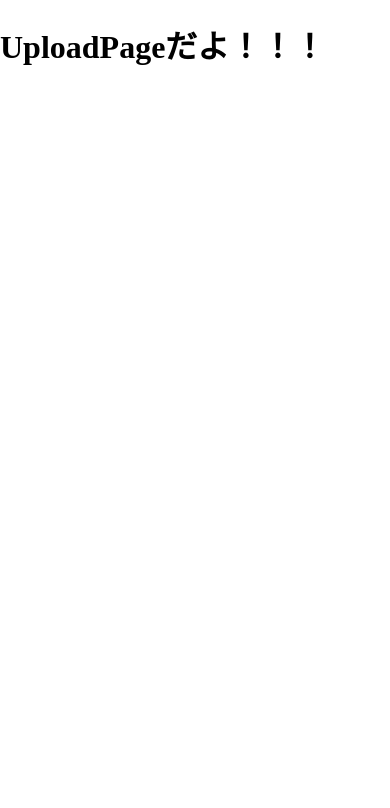
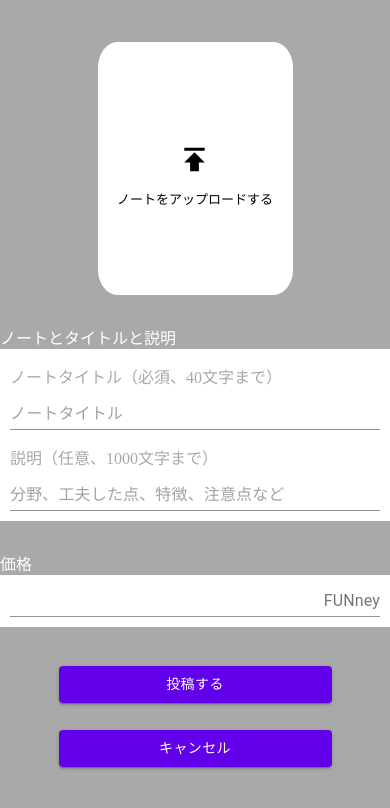
Before and after one commit to ICT-FUNney/finds, a React (Create React App) app in the folder client/finds_client/: page /UploadPage in a window 390 px wide. Shown: the top 808 px of the page. Built offline with nearby package versions, Linux system fonts and the light colour scheme.

Commit message:
[add]mobileでのレイアウト表示完了

```diff
--- a/client/finds_client/src/components/UploadPage.js
+++ b/client/finds_client/src/components/UploadPage.js
@@ -1,12 +1,89 @@
 import React, { useState } from 'react';
 import { withRouter } from 'react-router';
-import '../styles/login.css';
+import Box from '@material-ui/core/Box';
+import {
+    makeStyles,
+    withStyles
+} from '@material-ui/core/styles';
+import Button from '@material-ui/core/Button';
+import { IconButton } from '@material-ui/core';
+import Publish from '@material-ui/icons/Publish';
+import Input from '@material-ui/core/Input';
+import InputAdornment from '@material-ui/core/InputAdornment';
+import { deepPurple } from '@material-ui/core/colors';
+import '../styles/uploadPage.css';
+const darkViolet = deepPurple['A700'];
+
+const useStyles = makeStyles(theme => ({
+    upload_icon_margin: {
+        display: "block",
+        margin: "0 auto"
+    },
+    upload_icon: {
+        color: "black",
+        fontSize: "35px",
+    },
+    upload_input: {
+        marginTop: "10px"
+    },
+    upload_button_bottom: {
+        marginTop: "10%"
+    }
+}));
+
+const ColorButton = withStyles(theme => ({
+    root: {
+        color: theme.palette.getContrastText(darkViolet),
+        backgroundColor: darkViolet,
+        '&:hover': {
+            backgroundColor: darkViolet,
+        },
+    },
+}))(Button);
 
 const UploadPage = props => {
+    const classes = useStyles();
     return (
-        <div>
-            <h1>UploadPageだよ！！！</h1>
-        </div>
+        <div className="upload_reset">
+            <div className="upload_margin"></div>
+            <Box borderRadius="10%" className="upload_box">
+                <div className="upload_inner">
+                    <IconButton className={classes.upload_icon_margin}>
+                        <Publish className={classes.upload_icon} />
+                    </IconButton>
+                    <p className="upload_icon_bottom">ノートをアップロードする</p>
+                </div>
+            </Box>
+            <p className="white_text">ノートとタイトルと説明</p>
+            <Box className="sentence_box">
+                <p className="grey_text">ノートタイトル（必須、40文字まで）</p>
+                <Input fullWidth placeholder="ノートタイトル" inputProps={{ 'aria-label': 'description' }} className={classes.upload_input} />
+                <p className="grey_text">説明（任意、1000文字まで）</p>
+                <Input fullWidth placeholder="分野、工夫した点、特徴、注意点など" inputProps={{ 'aria-label': 'description' }} className={classes.upload_input} />
+            </Box>
+            <p className="white_text">価格</p>
+            <Box className="sentence_box">
+                <Input
+                    type="number"
+                    fullWidth
+                    endAdornment={<InputAdornment position="end">FUNney</InputAdornment>}
+                    className="input_number"
+                />
+            </Box>
+            <div className="upload_button_inner">
+                <ColorButton
+                    variant="contained"
+                >
+                    投稿する
+                </ColorButton>
+                <ColorButton
+                    variant="contained"
+                    className={classes.upload_button_bottom}
+                >
+                    キャンセル
+                </ColorButton>
+            </div>
+        </div >
     )
 }
 export default withRouter(UploadPage)
--- a/client/finds_client/src/styles/myPage.css
+++ b/client/finds_client/src/styles/myPage.css
@@ -1,6 +1,6 @@
 .inner {
-  width: 40%;
-  margin: 5% auto;
+  width: 50%;
+  margin: 10% auto 0 auto;
   text-align: center;
 }
 
@@ -9,9 +9,9 @@
   padding-bottom: 10%;
 }
 
-.material-icons{
-width: 60px;
-height:60px;
+.material-icons {
+  width: 60px;
+  height: 60px;
 }
 
 .text_inner {
--- /dev/null
+++ b/client/finds_client/src/styles/uploadPage.css
@@ -0,0 +1,58 @@
+.upload_reset {
+  background-color: #a9a9a9;
+  height: 100vh;
+  overflow: visible;
+}
+
+.upload_margin {
+  height: 5vh;
+  background-color: #a9a9a9;
+}
+
+.upload_box {
+  display: flex;
+  flex-direction: column;
+  height: 30%;
+  margin: 0 25%;
+  background-color: white;
+}
+
+.upload_inner {
+  margin: auto;
+}
+
+.upload_icon_bottom {
+  display: block;
+  font-size: 13px;
+  color: black;
+  margin: 0 auto;
+}
+
+.white_text {
+  display: block;
+  color: white;
+  margin-top: 30px;
+  margin-bottom: 0;
+}
+
+.grey_text {
+  display: block;
+  color: #a9a9a9;
+  margin: 0;
+  padding-top: 15px;
+}
+
+.sentence_box {
+  background-color: white;
+  padding: 0px 10px 10px 10px;
+}
+
+.input_number {
+  padding-top: 10px;
+}
+
+.upload_button_inner {
+  margin: 10% 15%;
+  display: flex;
+  flex-direction: column;
+}
```
